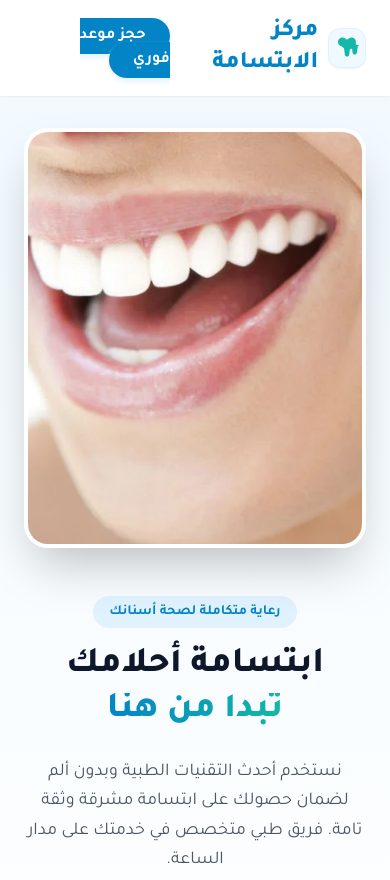
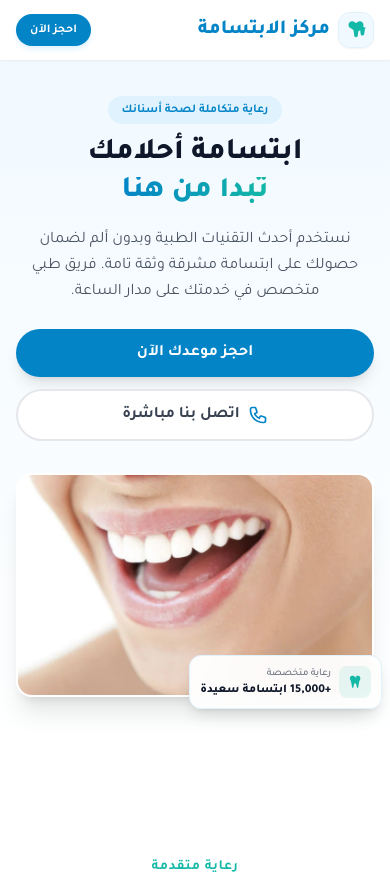
Before and after one commit to demianeid/clinic-landing-page, a plain HTML site: page clinic.html in a window 390 px wide. Shown: the top 880 px of the page. Drawn offline with nearby package versions, Linux system fonts and the light colour scheme.

Commit message:
fix(responsive): mobile layout for navbar and hero section

```diff
--- a/clinic.html
+++ b/clinic.html
@@ -39,15 +39,15 @@
 <body class="bg-gray-50 text-medicalDark font-sans antialiased overflow-x-hidden">
 
     <!-- شريط التنقل (Navbar) -->
-    <header class="bg-white shadow-sm fixed w-full top-0 z-50">
-        <div class="container mx-auto px-6 py-4 flex justify-between items-center">
-            <a href="#" class="text-2xl font-extrabold text-medicalBlue flex items-center gap-2.5 group">
-                <div class="w-10 h-10 rounded-xl bg-sky-50 border border-sky-100 flex items-center justify-center text-mint shadow-sm group-hover:bg-medicalBlue group-hover:text-white transition-all duration-300">
-                    <svg class="w-6 h-6 fill-current" viewBox="0 0 384 512">
+    <header class="bg-white/95 backdrop-blur-md shadow-sm fixed w-full top-0 z-50 transition-all">
+        <div class="container mx-auto px-4 sm:px-6 py-3 sm:py-4 flex justify-between items-center gap-2">
+            <a href="#" class="text-xl sm:text-2xl font-extrabold text-medicalBlue flex items-center gap-2 sm:gap-2.5 group shrink-0">
+                <div class="w-9 h-9 sm:w-10 sm:h-10 rounded-xl bg-sky-50 border border-sky-100 flex items-center justify-center text-mint shadow-sm group-hover:bg-medicalBlue group-hover:text-white transition-all duration-300 shrink-0">
+                    <svg class="w-5 h-5 sm:w-6 sm:h-6 fill-current" viewBox="0 0 384 512">
                         <path d="M154.1 52.1C137.3 39.1 116.7 32 95.5 32C42.7 32 0 74.7 0 127.5c0 44.9 31.3 82.6 73.6 91.8c2.8 .6 5.5 1.7 7.7 3.4l34.4 25.8c7.4 5.5 12.3 13.9 13.6 23.2l18.4 128.6c3.2 22.4 22.4 39 45 39c23.2 0 42.6-17.5 45.4-40.6l12.7-101.4c1.3-10.5 9.4-18.9 19.9-20.4l8.3-1.2c10.5-1.5 18.6-9.9 19.9-20.4l12.7 101.4c2.8 23.1 22.2 40.6 45.4 40.6c22.6 0 41.8-16.6 45-39l18.4-128.6c1.3-9.3 6.2-17.7 13.6-23.2l34.4-25.8c2.2-1.7 4.9-2.8 7.7-3.4C352.7 210.1 384 172.4 384 127.5C384 74.7 341.3 32 288.5 32c-21.2 0-41.8 7.1-58.6 20.1L200.2 75.1c-4.9 3.8-11.5 3.8-16.4 0L154.1 52.1z"/>
                     </svg>
                 </div>
-                <span>مركز الابتسامة</span>
+                <span class="whitespace-nowrap">مركز الابتسامة</span>
             </a>
 
             <nav class="hidden md:flex space-x-8 space-x-reverse font-medium text-gray-600">
@@ -57,32 +57,33 @@
                 <a href="#booking" class="hover:text-medicalBlue transition">احجز موعد</a>
             </nav>
 
-            <div>
-                <a href="#booking" class="bg-medicalBlue hover:bg-sky-700 text-white px-6 py-2.5 rounded-full font-bold transition shadow-md shadow-sky-100">
-                    حجز موعد فوري
+            <div class="shrink-0">
+                <a href="#booking" class="bg-medicalBlue hover:bg-sky-700 text-white px-3.5 sm:px-6 py-2 sm:py-2.5 rounded-full font-bold transition shadow-md shadow-sky-100 text-xs sm:text-base whitespace-nowrap inline-flex items-center gap-1">
+                    <span>احجز الآن</span>
+                    <span class="hidden sm:inline">مجاناً</span>
                 </a>
             </div>
         </div>
     </header>
 
     <!-- القسم الرئيسي (Hero Section) -->
-    <section id="home" class="pt-32 pb-20 md:pt-40 md:pb-28 bg-gradient-to-b from-medicalLight to-white">
-        <div class="container mx-auto px-6 flex flex-col-reverse md:flex-row items-center gap-12">
+    <section id="home" class="pt-24 pb-16 md:pt-36 md:pb-28 bg-gradient-to-b from-medicalLight to-white overflow-hidden">
+        <div class="container mx-auto px-4 sm:px-6 flex flex-col md:flex-row items-center gap-8 md:gap-12">
             <!-- النص -->
-            <div class="flex-1 text-center md:text-right">
-                <span class="bg-sky-100 text-medicalBlue font-bold px-4 py-1.5 rounded-full text-sm mb-4 inline-block">رعاية متكاملة لصحة أسنانك</span>
-                <h1 class="text-4xl md:text-6xl font-extrabold text-medicalDark leading-tight mb-6">
+            <div class="flex-1 text-center md:text-right w-full">
+                <span class="bg-sky-100 text-medicalBlue font-bold px-3.5 py-1.5 rounded-full text-xs sm:text-sm mb-3 sm:mb-4 inline-block">رعاية متكاملة لصحة أسنانك</span>
+                <h1 class="text-3xl sm:text-4xl md:text-6xl font-extrabold text-medicalDark leading-tight mb-4 md:mb-6">
                     ابتسامة أحلامك <br>
                     <span class="text-transparent bg-clip-text bg-gradient-to-r from-medicalBlue to-mint">تبدأ من هنا</span>
                 </h1>
-                <p class="text-lg text-gray-600 mb-8 leading-relaxed max-w-2xl mx-auto md:mx-0">
+                <p class="text-base sm:text-lg text-gray-600 mb-6 md:mb-8 leading-relaxed max-w-2xl mx-auto md:mx-0">
                     نستخدم أحدث التقنيات الطبية وبدون ألم لضمان حصولك على ابتسامة مشرقة وثقة تامة. فريق طبي متخصص في خدمتك على مدار الساعة.
                 </p>
-                <div class="flex flex-col sm:flex-row justify-center md:justify-start gap-4">
-                    <a href="#booking" class="bg-medicalBlue hover:bg-sky-700 text-white px-8 py-3.5 rounded-full font-bold transition shadow-lg text-lg text-center">
+                <div class="flex flex-col sm:flex-row justify-center md:justify-start gap-3 sm:gap-4 max-w-md mx-auto md:mx-0">
+                    <a href="#booking" class="bg-medicalBlue hover:bg-sky-700 text-white px-6 sm:px-8 py-3 sm:py-3.5 rounded-full font-bold transition shadow-lg text-base sm:text-lg text-center">
                         احجز موعدك الآن
                     </a>
-                    <a href="tel:+201234567890" class="bg-white border-2 border-gray-200 hover:border-medicalBlue text-gray-700 px-8 py-3.5 rounded-full font-bold transition text-lg flex justify-center items-center gap-2">
+                    <a href="tel:+201234567890" class="bg-white border-2 border-gray-200 hover:border-medicalBlue text-gray-700 px-6 sm:px-8 py-3 sm:py-3.5 rounded-full font-bold transition text-base sm:text-lg flex justify-center items-center gap-2">
                         <svg class="w-5 h-5 text-medicalBlue" fill="none" stroke="currentColor" viewBox="0 0 24 24"><path stroke-linecap="round" stroke-linejoin="round" stroke-width="2" d="M3 5a2 2 0 012-2h3.28a1 1 0 01.948.684l1.498 4.493a1 1 0 01-.502 1.21l-2.257 1.13a11.042 11.042 0 005.516 5.516l1.13-2.257a1 1 0 011.21-.502l4.493 1.498a1 1 0 01.684.949V19a2 2 0 01-2 2h-1C9.716 21 3 14.284 3 6V5z"></path></svg>
                         <span>اتصل بنا مباشرة</span>
                     </a>
@@ -90,19 +91,19 @@
             </div>
 
             <!-- الصورة التوضيحية -->
-            <div class="flex-1 relative">
-                <div class="absolute -inset-4 bg-gradient-to-tr from-sky-200 to-mint/20 rounded-3xl blur-2xl opacity-50 -z-10"></div>
+            <div class="flex-1 w-full relative max-w-lg md:max-w-none mx-auto">
+                <div class="absolute -inset-2 sm:-inset-4 bg-gradient-to-tr from-sky-200 to-mint/20 rounded-3xl blur-xl sm:blur-2xl opacity-50 -z-10"></div>
                 <div class="relative">
-                    <img src="35538-ابتسامة-مفتوحة-الفم.webp" alt="ابتسامة ناصعة وأسنان صحية ونقية" class="rounded-3xl shadow-2xl border-4 border-white object-cover object-center h-[420px] w-full">
+                    <img src="35538-ابتسامة-مفتوحة-الفم.webp" alt="ابتسامة ناصعة وأسنان صحية ونقية" class="rounded-2xl sm:rounded-3xl shadow-xl sm:shadow-2xl border-2 sm:border-4 border-white object-cover object-center w-full h-56 sm:h-72 md:h-[400px] lg:h-[430px]">
 
                     <!-- بطاقة إحصائية تزيد من جاذبية الهيرو ومصداقيته -->
-                    <div class="absolute -bottom-5 -right-5 bg-white/95 backdrop-blur-md p-4 rounded-2xl shadow-xl border border-sky-100 flex items-center gap-3 hidden sm:flex">
-                        <div class="w-12 h-12 bg-mint/10 text-mint rounded-xl flex items-center justify-center font-bold text-xl">
+                    <div class="absolute -bottom-3 -right-2 sm:-bottom-5 sm:-right-5 bg-white/95 backdrop-blur-md p-2.5 sm:p-4 rounded-xl sm:rounded-2xl shadow-lg sm:shadow-xl border border-sky-100 flex items-center gap-2 sm:gap-3">
+                        <div class="w-8 h-8 sm:w-12 sm:h-12 bg-mint/10 text-mint rounded-lg sm:rounded-xl flex items-center justify-center font-bold text-sm sm:text-xl">
                             <i class="fa-solid fa-tooth"></i>
                         </div>
                         <div>
-                            <div class="text-xs text-gray-500 font-medium">رعاية متخصصة</div>
-                            <div class="text-base font-extrabold text-medicalDark">+15,000 ابتسامة سعيدة</div>
+                            <div class="text-[10px] sm:text-xs text-gray-500 font-medium">رعاية متخصصة</div>
+                            <div class="text-xs sm:text-base font-extrabold text-medicalDark">+15,000 ابتسامة سعيدة</div>
                         </div>
                     </div>
                 </div>
```
Also changed, not shown: index.html (+26 -25 lines).
